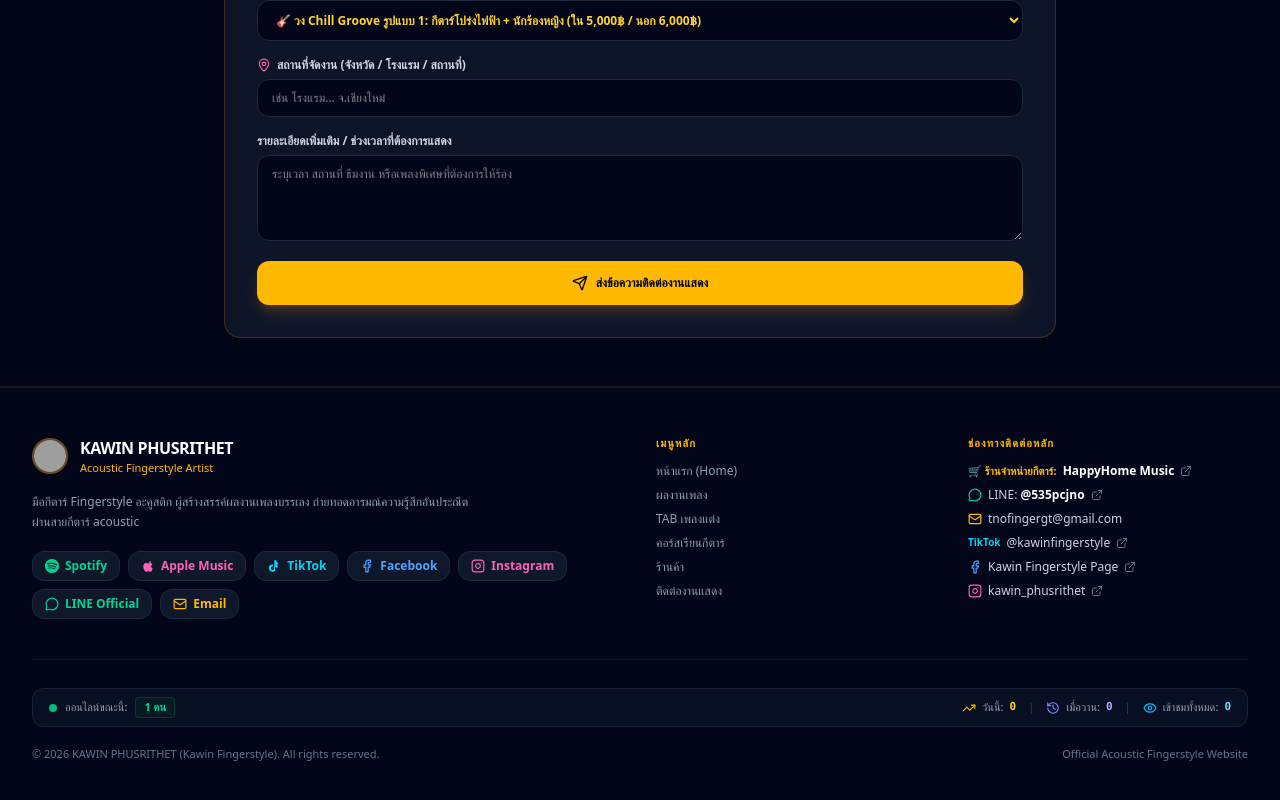
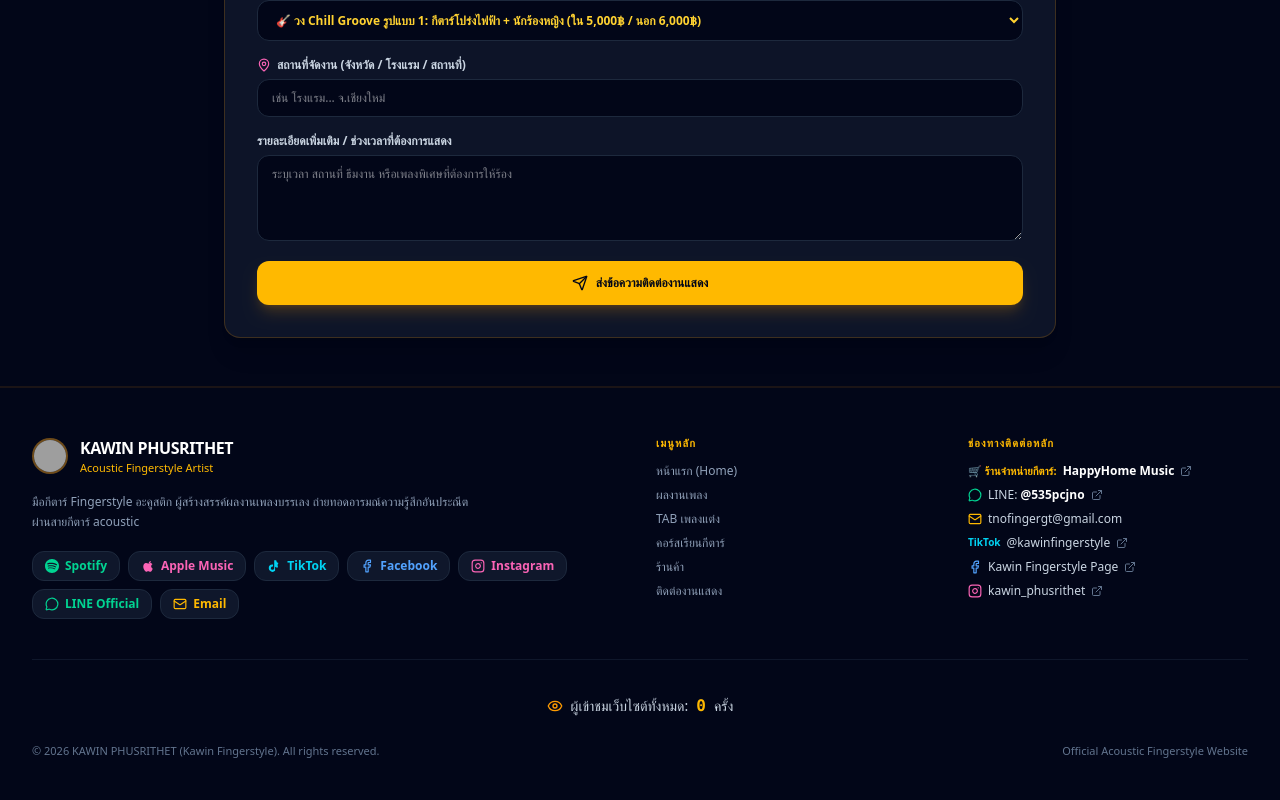
Before and after one commit to tnoguitar-cyber/Kawin-Fingerstyle, a React (Vite) app: page / in a window 1280 px wide. Shown: the part 7361-8161 px from the top of the page. Built offline with nearby package versions, Linux system fonts and the light colour scheme; no server answers; grey boxes are pictures that could not be loaded.

Commit message:
refactor: simplify RealtimeVisitorCounter UI and initialize stats
Removed unnecessary statistics and icons from the visitor counter for a cleaner layout and updated server-side baseline statistics.

```diff
--- a/server.ts
+++ b/server.ts
@@ -34,9 +34,9 @@
 }
 
 let stats: StatsData = {
-  totalViews: 0,
+  totalViews: 38,
   todayViews: 0,
-  yesterdayViews: 0,
+  yesterdayViews: 35,
   lastUpdatedDate: getThailandDateStr(),
 };
 
@@ -52,7 +52,7 @@
       const fileData = fs.readFileSync(STATS_FILE, 'utf-8');
       const parsed = JSON.parse(fileData);
       if (typeof parsed.totalViews === 'number') {
-        stats.totalViews = parsed.totalViews;
+        stats.totalViews = Math.max(parsed.totalViews, 38);
       }
       if (typeof parsed.todayViews === 'number') {
         stats.todayViews = parsed.todayViews;
--- a/src/components/RealtimeVisitorCounter.tsx
+++ b/src/components/RealtimeVisitorCounter.tsx
@@ -1,5 +1,5 @@
 import React, { useState, useEffect } from 'react';
-import { Eye, TrendingUp, History } from 'lucide-react';
+import { Eye } from 'lucide-react';
 
 export const RealtimeVisitorCounter: React.FC = () => {
   const [totalViews, setTotalViews] = useState<number>(() => {
@@ -120,55 +120,14 @@
   }, []);
 
   return (
-    <div className="w-full bg-slate-900/60 backdrop-blur-sm border border-slate-800/80 rounded-xl py-2 px-3 sm:px-4 text-white shadow-sm my-1">
-      <div className="flex flex-wrap items-center justify-between gap-2.5 text-xs">
-
-        {/* Left Side: Realtime Online Badge */}
-        <div className="flex items-center gap-2">
-          <span className="relative flex h-2 w-2">
-            <span className="animate-ping absolute inline-flex h-full w-full rounded-full bg-emerald-400 opacity-75"></span>
-            <span className="relative inline-flex rounded-full h-2 w-2 bg-emerald-500"></span>
-          </span>
-          <span className="text-slate-400 text-[11px] font-medium">ออนไลน์ขณะนี้:</span>
-          <span className="font-bold text-emerald-400 bg-emerald-950/40 px-2 py-0.5 rounded text-[11px] border border-emerald-500/20">
-            {activeUsers} คน
-          </span>
-        </div>
-
-        {/* Right Side: Total, Today & Yesterday Stats */}
-        <div className="flex flex-wrap items-center gap-3 text-[11px]">
-          {/* Today Views */}
-          <div className="flex items-center gap-1.5">
-            <TrendingUp className="w-3.5 h-3.5 text-amber-400 shrink-0" />
-            <span className="text-slate-400">วันนี้:</span>
-            <span className="font-semibold text-amber-300 font-mono">
-              {todayViews.toLocaleString('th-TH')}
-            </span>
-          </div>
-
-          <span className="text-slate-700 hidden sm:inline">|</span>
-
-          {/* Yesterday Views */}
-          <div className="flex items-center gap-1.5">
-            <History className="w-3.5 h-3.5 text-indigo-400 shrink-0" />
-            <span className="text-slate-400">เมื่อวาน:</span>
-            <span className="font-semibold text-indigo-300 font-mono">
-              {yesterdayViews.toLocaleString('th-TH')}
-            </span>
-          </div>
-
-          <span className="text-slate-700 hidden sm:inline">|</span>
-
-          {/* Total Views */}
-          <div className="flex items-center gap-1.5">
-            <Eye className="w-3.5 h-3.5 text-sky-400 shrink-0" />
-            <span className="text-slate-400">เข้าชมทั้งหมด:</span>
-            <span className="font-semibold text-sky-300 font-mono">
-              {totalViews.toLocaleString('th-TH')}
-            </span>
-          </div>
-        </div>
-
+    <div className="w-full flex items-center justify-center py-2.5 px-4 text-xs sm:text-sm text-slate-300">
+      <div className="flex items-center gap-2">
+        <Eye className="w-4 h-4 text-amber-500 shrink-0" />
+        <span className="font-normal text-slate-300">ผู้เข้าชมเว็บไซต์ทั้งหมด:</span>
+        <span className="font-bold text-amber-400 font-mono text-sm sm:text-base">
+          {totalViews.toLocaleString('th-TH')}
+        </span>
+        <span className="font-normal text-slate-300">ครั้ง</span>
       </div>
     </div>
   );
```
